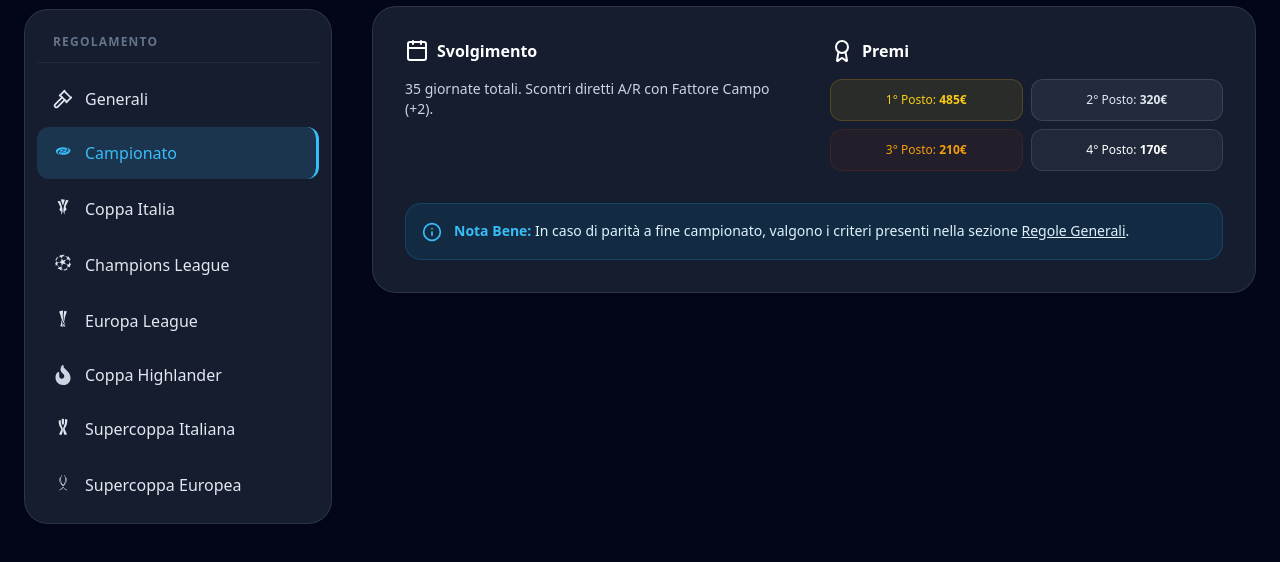
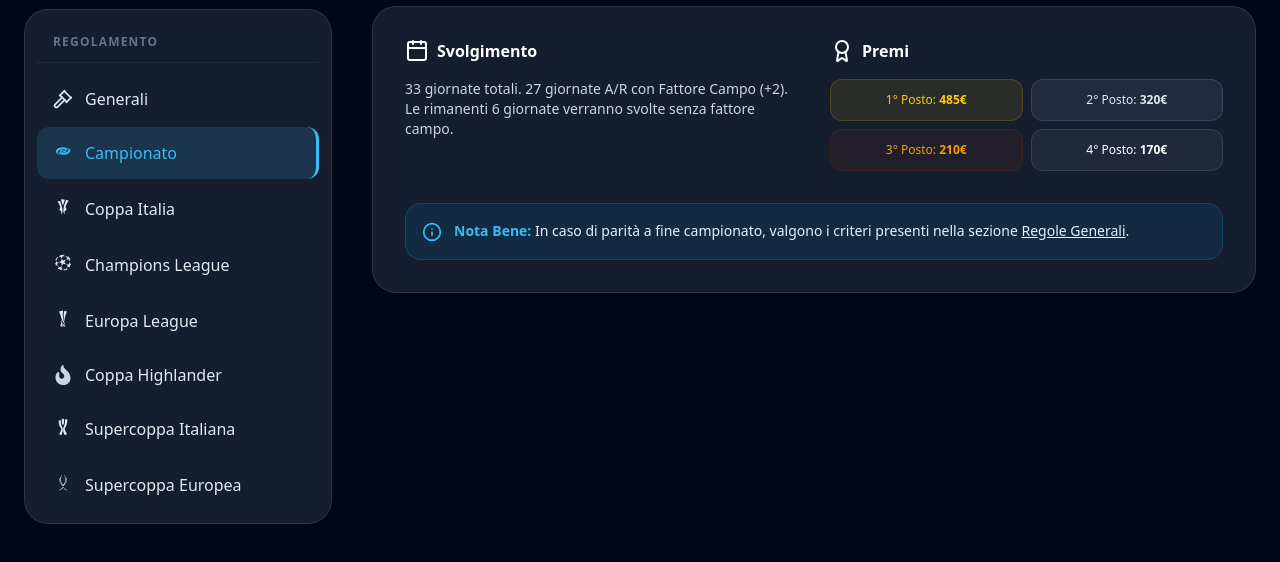
Before and after one commit to Axelon83/lega.fantascimmia, a plain HTML site: page regolamento.html in a window 1280 px wide. Both pictures are taken after a click on the button "Campionato". Shown: the part 178-740 px from the top of the page. Drawn offline with nearby package versions, Linux system fonts and the light colour scheme.

Commit message:
Update regolamento.html

```diff
--- a/regolamento.html
+++ b/regolamento.html
@@ -273,7 +273,7 @@
                     <div class="grid grid-cols-1 md:grid-cols-2 gap-8 mb-8">
                         <div>
                             <h3 class="text-white font-bold mb-4 flex items-center gap-2"><i data-lucide="calendar"></i> Svolgimento</h3>
-                            <p class="text-slate-300 text-sm">35 giornate totali. Scontri diretti A/R con Fattore Campo (+2).</p>
+                            <p class="text-slate-300 text-sm">33 giornate totali. 27 giornate A/R con Fattore Campo (+2). Le rimanenti 6 giornate verranno svolte senza fattore campo.</p>
                         </div>
                         <div>
                             <h3 class="text-white font-bold mb-4 flex items-center gap-2"><i data-lucide="award"></i> Premi</h3>
```
